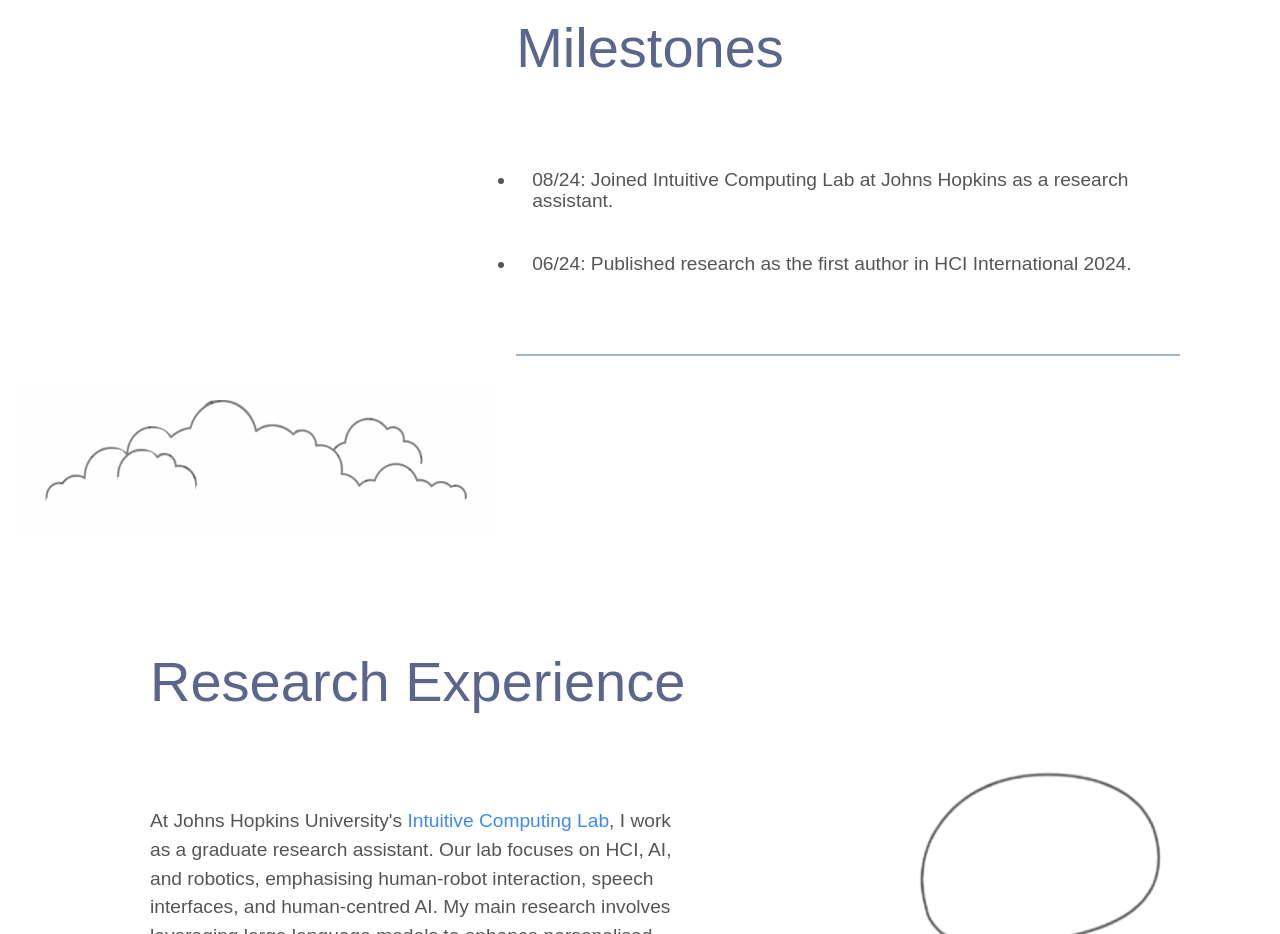
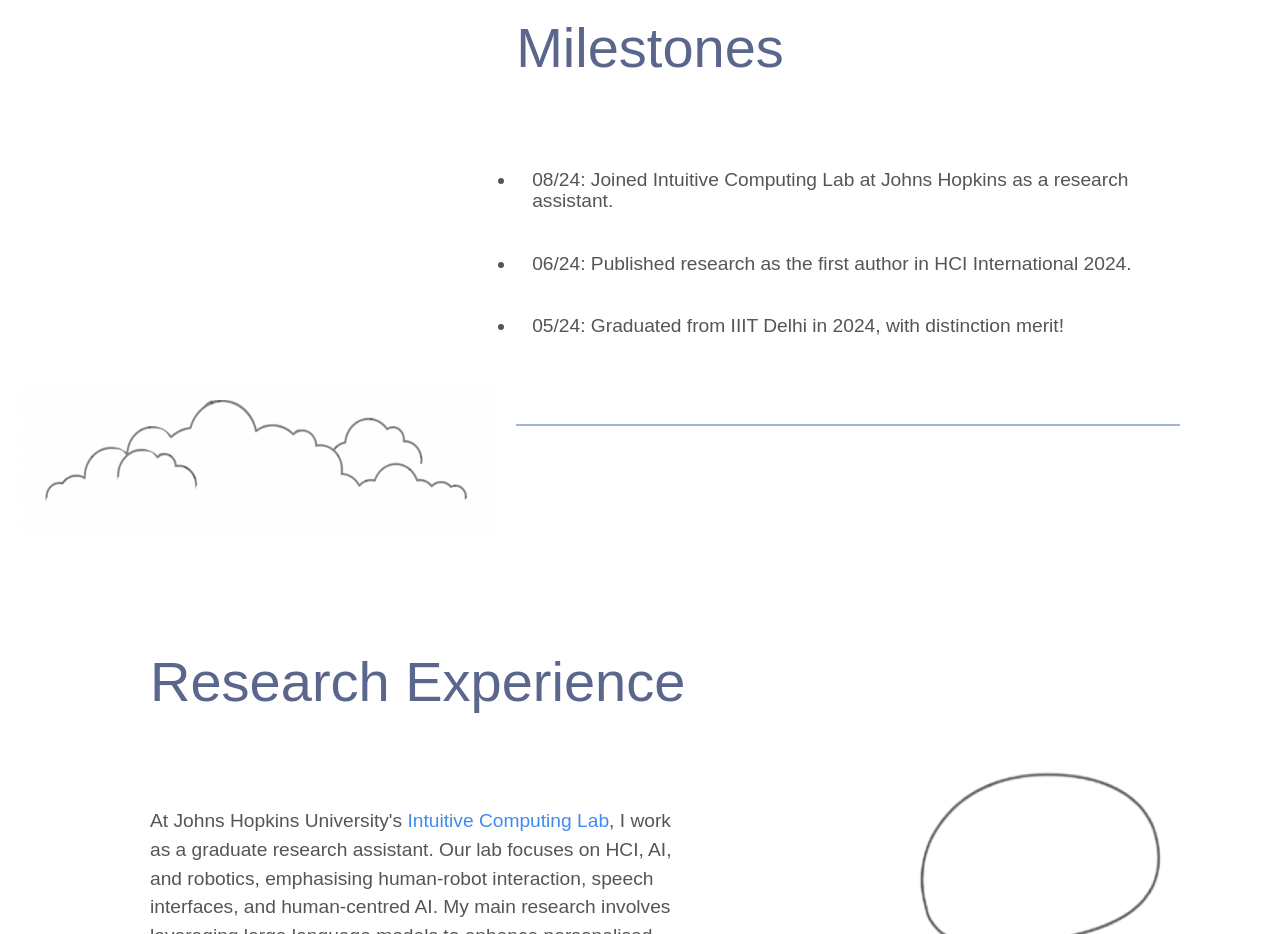
Before and after one commit to MrishikaNair/portfolio-mnair, a React (Create React App) app: page / in a window 1280 px wide. Shown: the part 880-1814 px from the top of the page. Built offline with nearby package versions, Linux system fonts and the light colour scheme.

Commit message:
Update hero.jsx

```diff
--- a/src/components/hero.jsx
+++ b/src/components/hero.jsx
@@ -80,7 +80,7 @@
         {/* Milestones List */}
         <div>
             <h2 style={{ fontSize: '3.5rem', color: '#5A668C', paddingLeft:'20px',marginBottom: '100px', paddingTop:'50px'}}>Milestones</h2>
-            <div className="scrollable-section" style={{ flex: '1', maxHeight: '170px', paddingLeft: '20px' }}>
+            <div className="scrollable-section" style={{ flex: '1', maxHeight: '240px', paddingLeft: '20px' }}>
             <ul style={{ listStyleType: 'disc',  fontSize: '30px', color: '#333', paddingTop:'20px',addingLeft: '20px'}}>
                 <li>08/24: Joined Intuitive Computing Lab at Johns Hopkins as a research assistant.</li>
                 <li>06/24: Published research as the first author in HCI International 2024.</li>
```
